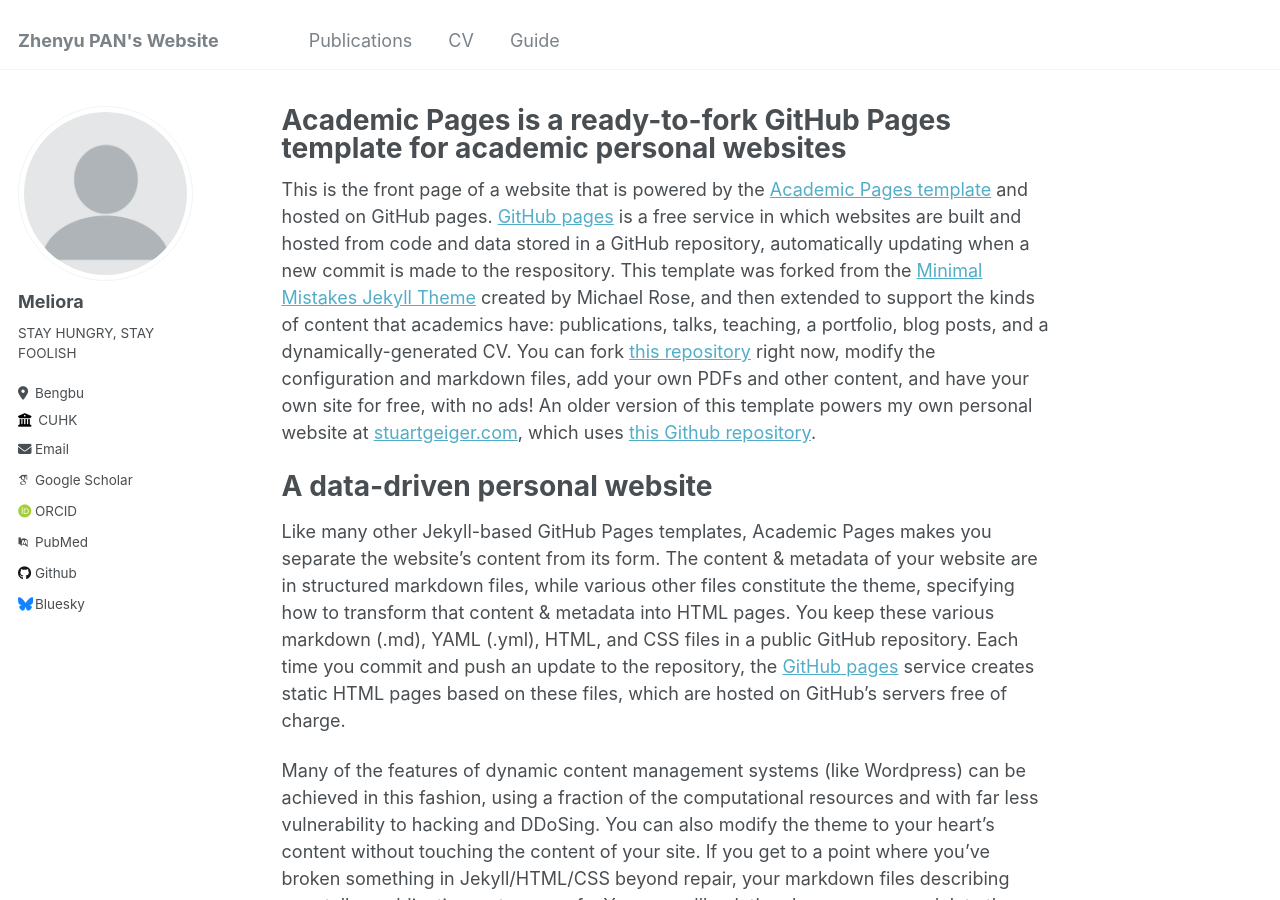
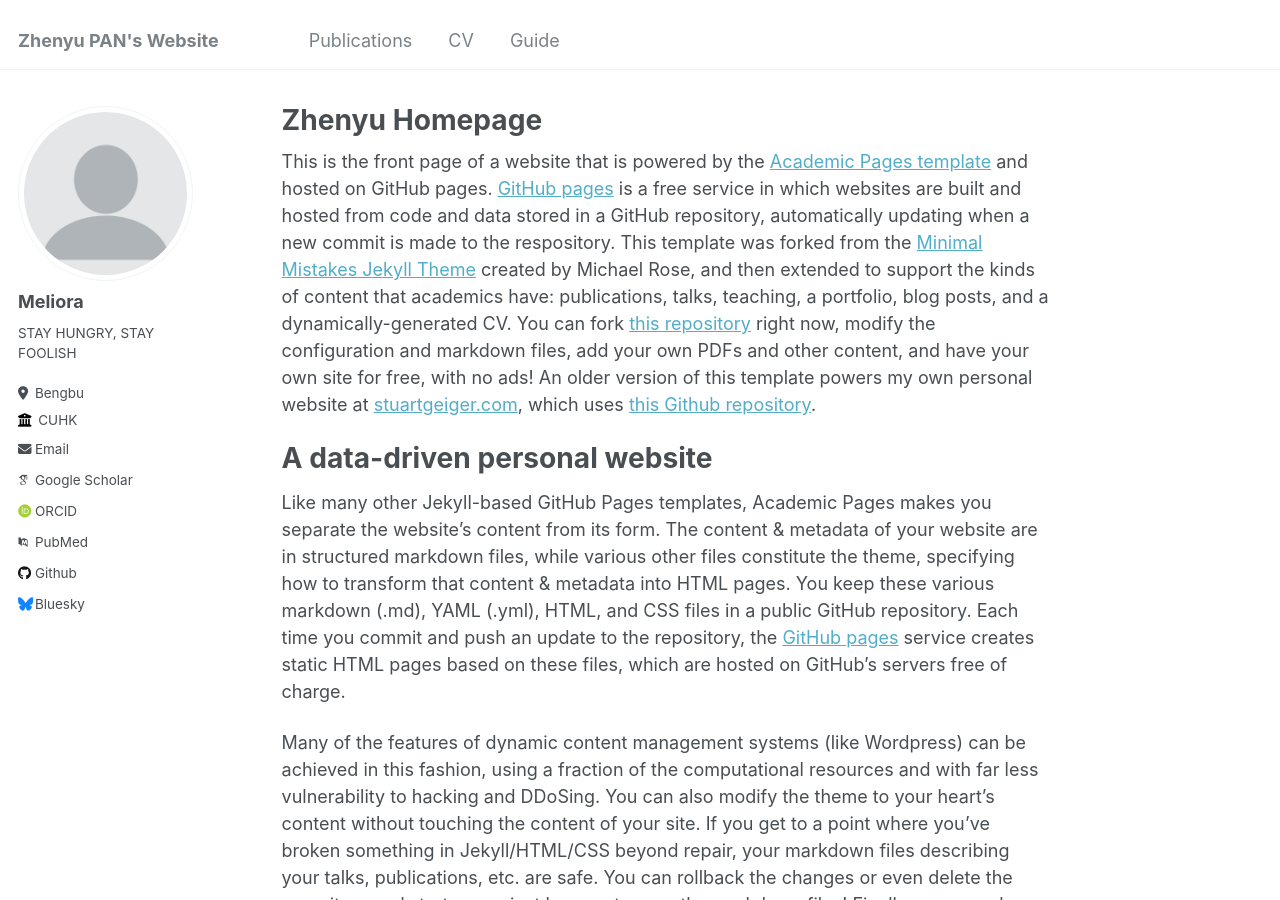
Before and after one commit to Dormiveglia-elf/Dormiveglia-elf.github.io, a Jekyll site: the page built from _pages/about.md, in a window 1280 px wide and 900 px high. Built offline with Jekyll 4.4.1, drawn with Linux system fonts in a browser that asks for light colours; some web fonts are replaced.

Commit message:
Update about.md

```diff
--- a/_pages/about.md
+++ b/_pages/about.md
@@ -1,6 +1,6 @@
 ---
 permalink: /
-title: "Academic Pages is a ready-to-fork GitHub Pages template for academic personal websites"
+title: "Zhenyu Homepage"
 author_profile: true
 redirect_from:
   - /about/
```
